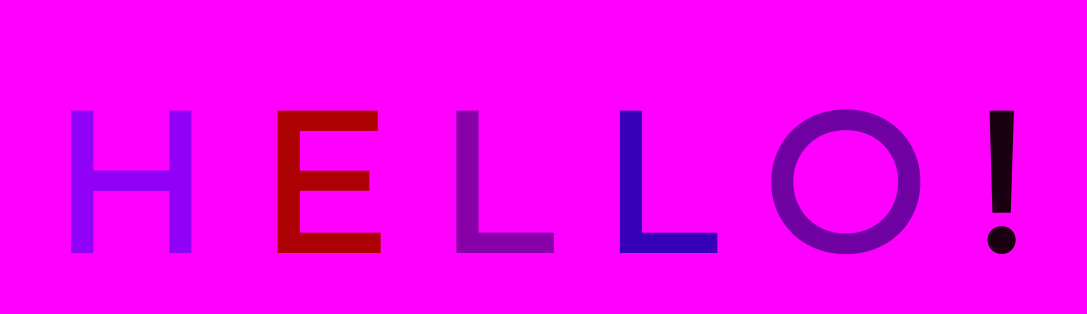
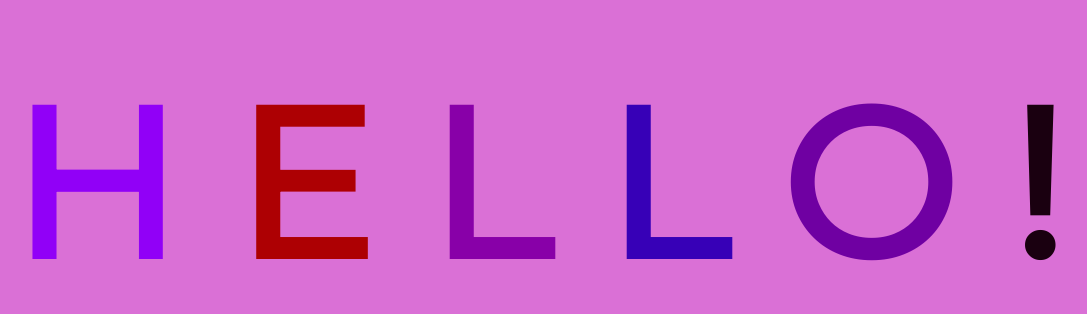
Before and after one commit to MegSpell/PracticeRepo, a plain HTML site: page index.html in a window 1280 px wide. Shown: the part 224-538 px from the top of the page, without its empty margins (104-1191 px from the left). Drawn offline with Linux system fonts and the light colour scheme.

Commit message:
making a conflict

```diff
--- a/app.css
+++ b/app.css
@@ -3,10 +3,11 @@ body {
   justify-content: center;
   align-items: center;
   height: 100vh;
-  background-color: magenta;
+  background-color: orchid;
+}
 
 h1 {
-  font-size: 12rem;
+  font-size: 13rem;
   font-family: Montserrat;
 }
 
```
